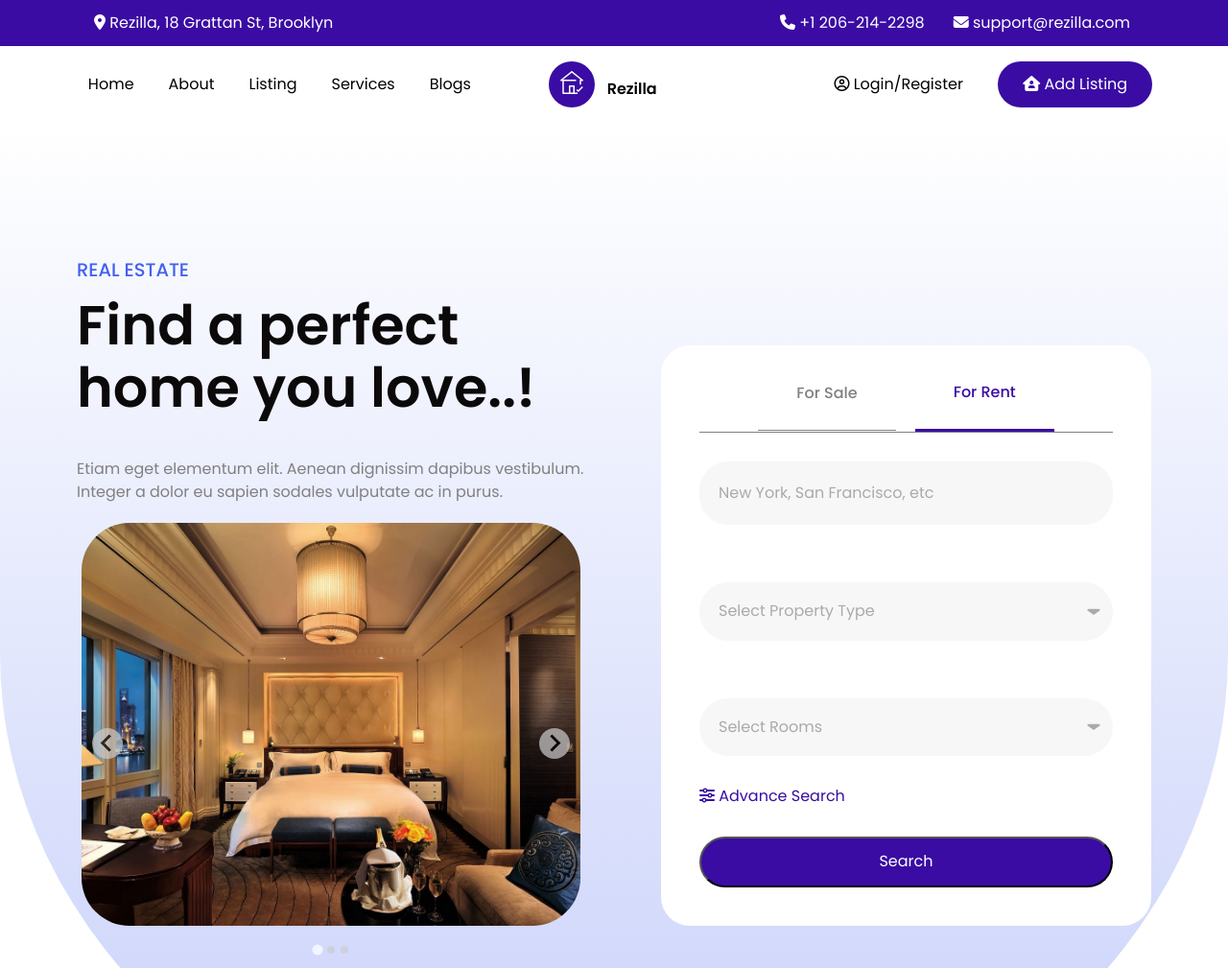
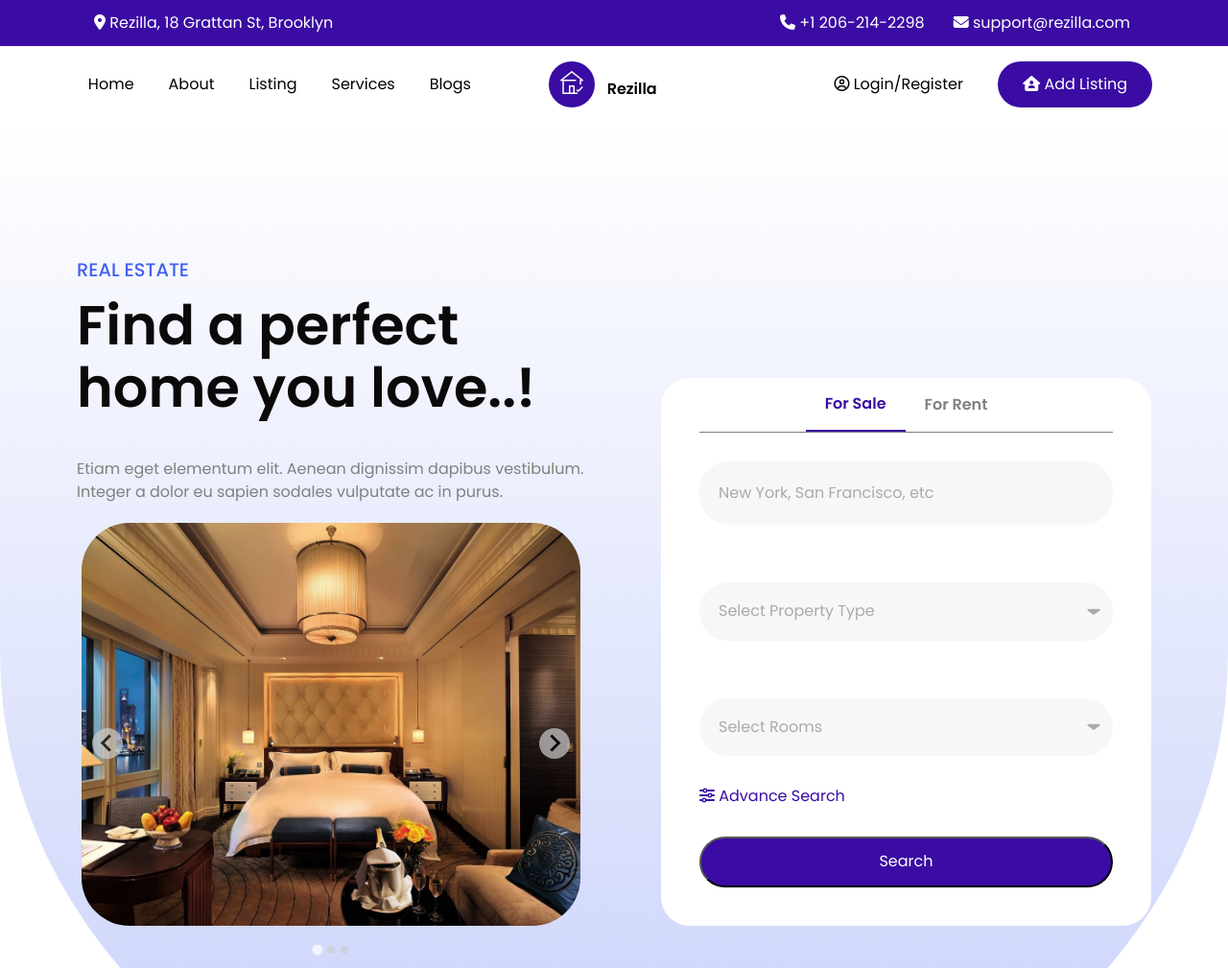
Before and after one commit to Skenderman/Rezilla-real-estate, a plain HTML site: page index.html in a window 1280 px wide. Shown: the top 1009 px of the page at 96% size. Drawn offline with nearby package versions, Linux system fonts and the light colour scheme.

Commit message:
Minor changes to some menus

```diff
--- a/index.html
+++ b/index.html
@@ -177,8 +177,13 @@
             </div>
             <div class="search-form">
               <div class="sale-rent">
-                <button id="sale">For Sale</button>
-                <button id="rent">For Rent</button>
+                <input type="radio" name="sale" id="for-sale" checked />
+                <input type="radio" name="sale" id="for-rent" />
+                <label for="for-sale">For Sale</label>
+                <label for="for-rent">For Rent</label>
+
+                <!-- <button id="sale">For Sale</button>
+                <button id="rent">For Rent</button> -->
               </div>
               <div class="form">
                 <label for="city"></label>
--- a/styles.css
+++ b/styles.css
@@ -15,6 +15,7 @@
   --text-h2: 2.488rem;
   --text-h3: 1.725rem;
   --text-h4: 1.213rem;
+  --text-h5: 1rem;
   --text-small: 0.831rem;
 
   --max-width: 1440px;
@@ -226,7 +227,26 @@ img {
   justify-content: center;
   border-bottom: 1px solid var(--text-color-3);
 }
-#sale {
+
+.sale-rent input {
+  display: none;
+}
+.sale-rent label {
+  display: flex;
+  text-align: center;
+  justify-content: space-around;
+  font-size: var(--text-h5);
+  color: var(--text-color-3);
+  font-weight: 600;
+  cursor: pointer;
+  padding: 15px 20px;
+}
+#for-sale:checked ~ label[for="for-sale"],
+#for-rent:checked ~ label[for="for-rent"] {
+  color: var(--primary-color);
+  border-bottom: 2px solid var(--primary-color);
+}
+/* #sale {
   color: var(--text-color-3);
   font-weight: 500;
   border-bottom: 1px solid var(--text-color-3);
@@ -243,7 +263,7 @@ img {
   font-weight: 500;
   border-bottom: 3px solid var(--primary-color);
   padding: 40px 40px 29px;
-}
+} */
 .form {
   display: flex;
   flex-direction: column;
```
Also changed, not shown: img/android-chrome-192x192.png, img/android-chrome-512x512.png, img/apple-touch-icon.png, img/favicon-16x16.png, img/favicon-32x32.png, img/favicon.ico.
